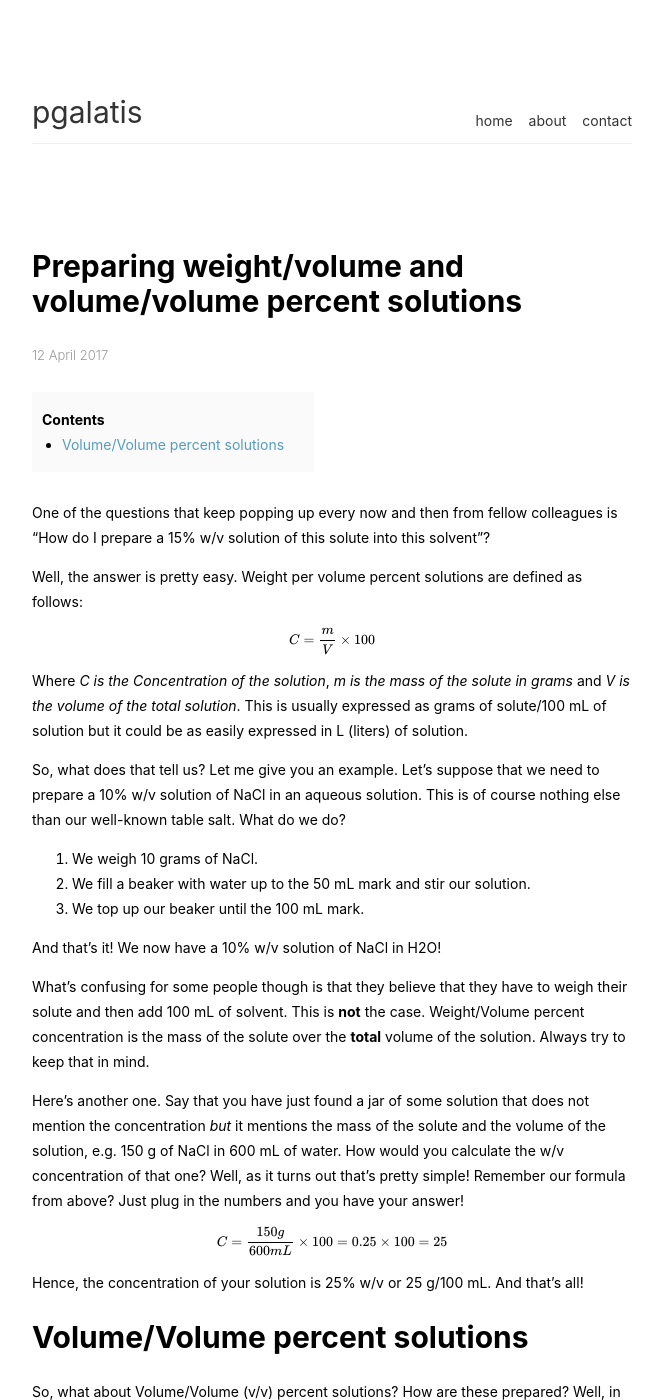
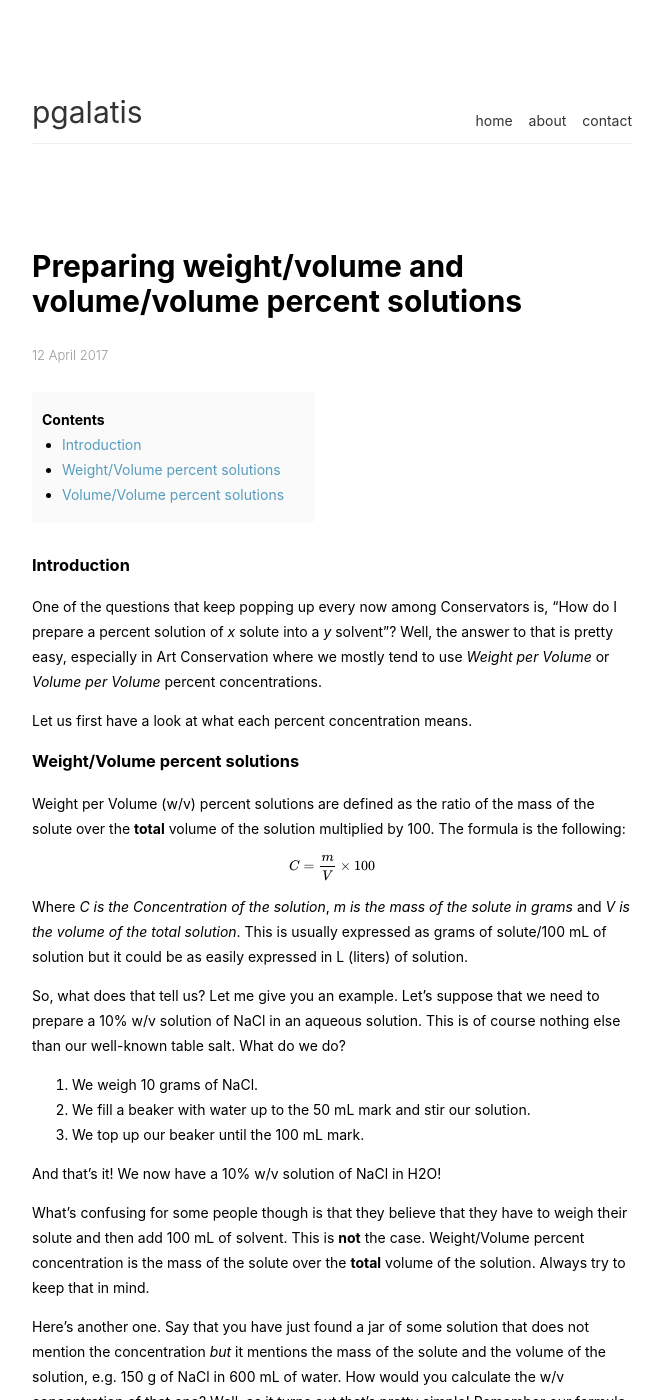
Before and after one commit to pgalatis/pgalatis.github.io, a Jekyll site: the page built from _posts/2017-04-12-preparing_weight_volume_percent_solutions.md, in a window 1280 px wide and 1400 px high. Shown: the whole window, without its empty margins (308-969 px from the left). Built offline with Jekyll 4.4.1, drawn with Linux system fonts in a browser that asks for light colours; nearby versions of some CDN libraries; formulas are drawn with MathJax 3; some of the changed text lies outside the part shown.

Commit message:
Update 2017-04-12-preparing_weight_volume_percent_solutions.md

```diff
--- a/_posts/2017-04-12-preparing_weight_volume_percent_solutions.md
+++ b/_posts/2017-04-12-preparing_weight_volume_percent_solutions.md
@@ -3,12 +3,18 @@ layout: post
 title:  "Preparing weight/volume and volume/volume percent solutions"
 date:   2017-04-12 14:30:00 +0000
 ---
-* Do not remove this line (it will not be displayed)
+* TOC
 {:toc}
 
-One of the questions that keep popping up every now and then from fellow colleagues is "How do I prepare a 15% w/v solution of this solute into this solvent"?
+### Introduction
 
-Well, the answer is pretty easy. Weight per volume percent solutions are defined as follows:
+One of the questions that keep popping up every now among Conservators is, "How do I prepare a percent solution of _x_ solute into a _y_ solvent"? Well, the answer to that is pretty easy, especially in Art Conservation where we mostly tend to use *Weight per Volume* or *Volume per Volume* percent concentrations.
+
+Let us first have a look at what each percent concentration means.
+
+### Weight/Volume percent solutions
+
+Weight per Volume (w/v) percent solutions are defined as the ratio of the mass of the solute over the **total** volume of the solution multiplied by 100. The formula is the following:
 
 $$
 \begin{equation}
@@ -40,9 +46,9 @@ $$
 
 Hence, the concentration of your solution is 25% w/v or 25 g/100 mL. And that's all!
 
-## Volume/Volume percent solutions
+### Volume/Volume percent solutions
 
-So, what about Volume/Volume (v/v) percent solutions? How are these prepared? Well, in more or less the same way as the weight/volume percent solutions apart from the fact that in the case of v/v solutions you measure the Volume of the solute over the total Volume of the solution, such that:
+So, what about Volume/Volume (v/v) percent solutions? How are these prepared? Well, in more or less the same way as the weight/volume percent solutions despite that in the case of v/v solutions you measure the Volume of the solute over the total Volume of the solution, such that:
 
 $$
 \begin{equation}
```
